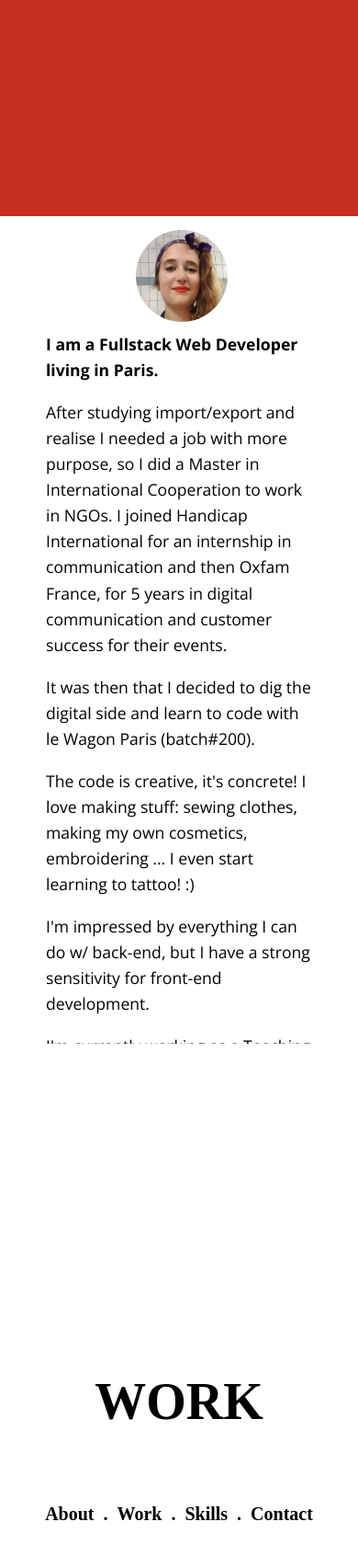
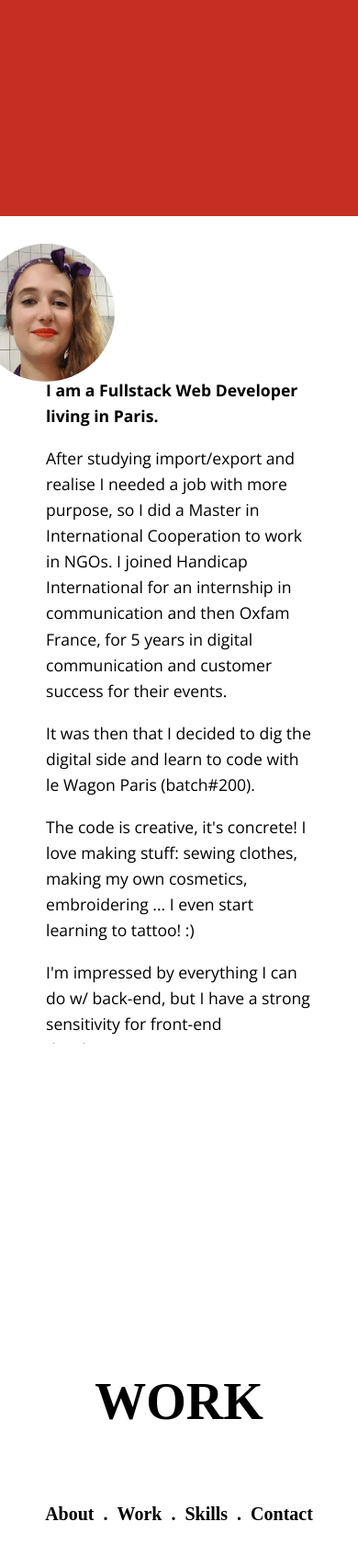
Before and after one commit to cecile-dzy-ncl/resume, a Jekyll site: the page built from index.md, in a window 390 px wide, cut to the strip 1565-3596 px from the top of the page. Shown: the top 1692 px of the strip at 92% size. Built offline with Jekyll 4.4.1, drawn with Linux system fonts in a browser that asks for light colours; nearby versions of some CDN libraries; some web fonts are replaced.

Commit message:
final touch work and contact

```diff
--- a/_sass/_layout.scss
+++ b/_sass/_layout.scss
@@ -229,6 +229,14 @@
   padding: 5px;
 }
 
+.fab:hover {
+  transform: scale(1.1);
+}
+
+#email:hover {
+  font-weight: bold;
+}
+
 .socials {
   display: flex;
   align-items: center;
@@ -241,7 +249,7 @@
   border-radius: 50%;
   position: relative;
   top: 30px;
-  left: -126px;
+  left: -75px;
 }
 
 .menu-skills {
@@ -266,9 +274,8 @@
 }
 
 .text-about {
-  // margin-top: -100px;
-  margin-left: 60px;
-  margin-right: 30px;
+  margin-left: 100px;
+  margin-right: 100px;
   margin-top: -80px;
 }
 
@@ -290,14 +297,6 @@
 
   #r {
     height: 35px;
-  }
-
-  #g {
-    opacity: 0.6;
-  }
-
-  #g:hover {
-    opacity: 1;
   }
 }
 
@@ -380,12 +379,5 @@
     margin-right: 0px;
   }
 
-  #profile-pic {
-    height: 100px;
-    width: 100px;
-    border-radius: 50%;
-    position: relative;
-    top: 15px;
-    left: 98px;
-  }
+
 }
--- a/_sass/_work.scss
+++ b/_sass/_work.scss
@@ -91,7 +91,7 @@
 
 .container.open .entry{
   height: 10%;
-  transition: all 0.7s ease-out;
+  transition: height 0.7s ease-out;
 }
 
 .container.open .entry.selected{
@@ -99,7 +99,7 @@
   height: 90%;
   display: flex;
   flex-direction: column;
-  transition: all 0.7s ease-out;
+  transition: height 0.7s ease-out;
 
   h1 {
     color: black;
@@ -127,10 +127,24 @@
   p {
     color: black;
   }
+}
 
-  a {
-    color: #860CE6;
-    text-decoration: none;
+.mtm {
+
+  .details-text {
+      a {
+      color: #860CE6;
+      text-decoration: none;
+    }
+  }
+}
+
+.ram {
+  .details-text {
+      a {
+      color: #2ed3b5;
+      text-decoration: none;
+    }
   }
 }
 
--- a/index.md
+++ b/index.md
@@ -65,7 +65,7 @@
         <div class="details-text">
           <p>
             You just arrived in Paris, you have heard about all the great monuments and sightseeing but can place them on a map?
-            Discover your city and have fun playing <a href="http://www.mindthemapgame.com/" target="_blank">Mind the Map</a>!
+            Discover your city and have fun playing <a href="http://www.mindthemapgame.com/" target="_blank">Mind the Map</a>!<br>
             The game if simple : be the quickest and nearest to pin a given location on the map to be on the top of the leaderboard!
           </p>
           <hr>
@@ -101,7 +101,7 @@
       </div>
       <div class="details">
         <div class="details-text">
-          <p><span>You think buying a new mobile every year is a waste of money? You only need a phone for a few days? You have unused phones in you drawer? If you said yes to one of these questions, welcome to Rent a Mobile, where you can find phones to rent! </span></p>
+          <p>You think buying a new mobile every year is a waste of money? You only need a phone for a few days? You have unused phones in you drawer? If you said yes to one of these questions, welcome to <a href="http://rent-a-mobile.herokuapp.com/" target="_blank">Rent a Mobile</a>, where you can find phones to rent!</p>
           <hr>
           <div class="details-technos">
             <p><strong>Technology</strong> - Ruby on Rails, Git, Cloudinary, PostegreSQL, Heroku</p>
@@ -234,7 +234,7 @@
     <div class="contact-info">
       <h5>Cécile Dezy</h5>
       <p>Junior Fullstack Developer</p>
-      <p><a href="mailto:cecile.dezy@gmail.com">cecile.dezy@gmail.com</a></p>
+      <p><a href="mailto:cecile.dezy@gmail.com" id="email">cecile.dezy@gmail.com</a></p>
       <p>+33 (0)6 77 13 65 54</p>
     </div>
     <div class="socials">
```
Also changed, not shown: other parts of index.md (+1 -1 lines).
